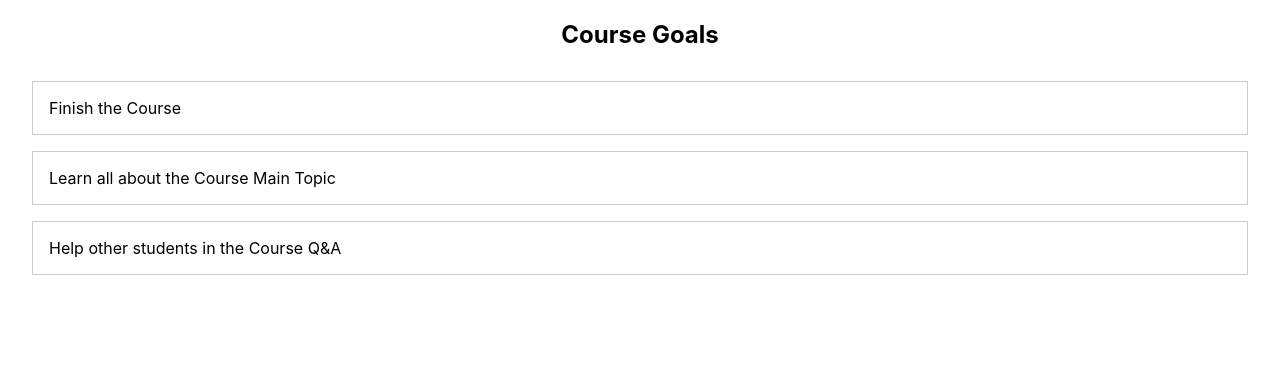
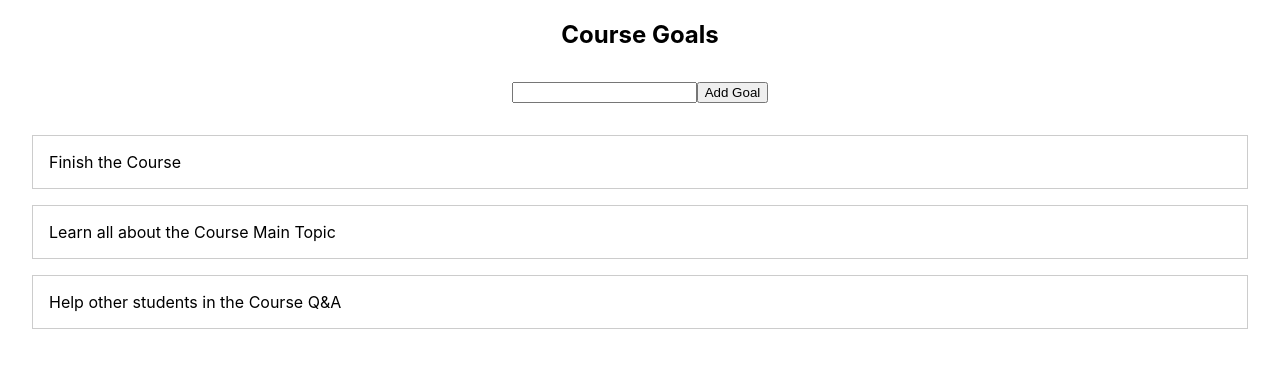
Before and after one commit to Rohittyagiii/React-Project, a React (Create React App) app: page / in a window 1280 px wide. Shown: the top 368 px of the page. Built offline with nearby package versions, Linux system fonts and the light colour scheme.

Commit message:
goaldata

```diff
--- a/src/App.js
+++ b/src/App.js
@@ -1,7 +1,7 @@
  import React from "react";
  import GoalList from "./components/GoalList"
+ import NewGoal from "./components/NewGoal";
  import "./App.css";
-
 
 function App() {
   const courseGoals = [
@@ -9,9 +9,16 @@
     {id:'cg2', text:'Learn all about the Course Main Topic'},
     {id:'cg3', text:'Help other students in the Course Q&A'},
   ]
+
+    const addNewGaolHandler = (newGoal) =>{
+        courseGoals.push(newGoal);
+        console.log(courseGoals);
+
+    }
   return (
   <div className="course-goals">
     <h2>Course Goals</h2>
+    <NewGoal onAddGoal={addNewGaolHandler}/>
     <GoalList goals={courseGoals}/>
   </div>
 );
--- /dev/null
+++ b/src/components/NewGoal.css
@@ -0,0 +1,4 @@
+.new-goals {
+    margin: 2rem;
+    text-align: center;
+};
--- /dev/null
+++ b/src/components/NewGoal.js
@@ -0,0 +1,22 @@
+import React from "react";
+import "./NewGoal.css"
+
+const NewGoal = (props) => {
+   const addGoalHandler = (e) => {
+     e.preventDefault();
+
+     const newGoal = {
+        id: Math.random().toString(),
+        text:'My new Goal'
+     }
+
+     props.onAddGoal(newGoal);
+   }
+
+  return <form className="new-goals" onSubmit={addGoalHandler}>
+    <input type='text'/>
+    <button type='submit'>Add Goal</button>
+  </form>
+};
+
+export default NewGoal;
```
